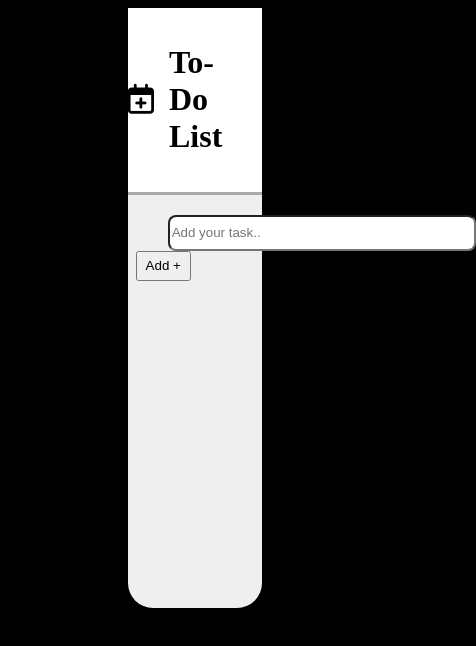
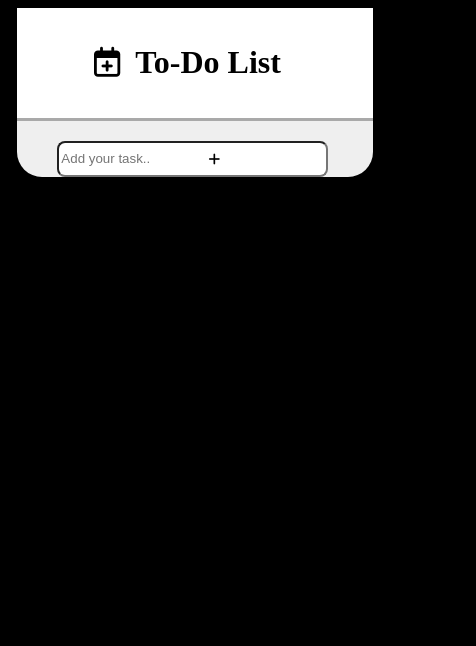
Before and after one commit to DCTorres1987/To-Do-App, a React (Create React App) app: page / in a window 390 px wide. Shown: the top 646 px of the page, 476 px wide, since content can reach past the window. Built offline with nearby package versions, Linux system fonts and the light colour scheme.

Commit message:
work on making responsive

```diff
--- a/src/component/ToDoTask.tsx
+++ b/src/component/ToDoTask.tsx
@@ -4,6 +4,7 @@ import { DragDropContext, Droppable, Draggable } from 'react-beautiful-dnd';
 import React, { useContext } from "react";
 import { TaskContext } from "./ToDoContext";
 import AddButton from "./button/AddButton";
+import SaveButton from "./button/SaveButton";
 
 
 const ToDoTask = () => {
@@ -61,7 +62,7 @@ const ToDoTask = () => {
                     onChange={(e) => setEditText(e.target.value)}
                     onKeyDown={handleKeyDownEdit}
                 />
-                <Button onClick={saveEditedTask}>Save</Button>
+                <SaveButton saveEditedTask={saveEditedTask} />
                 <Button onClick={() => setEditIndex(null)}>Cancel</Button>
             </div>)
             }
--- a/src/component/button/AddButton.tsx
+++ b/src/component/button/AddButton.tsx
@@ -1,5 +1,5 @@
 import React from 'react';
-import { Button } from "../styled-components";
+import { AddButtonStyle } from '../styled-components';
 
 interface Props {
     addTask: () => void;
@@ -8,11 +8,11 @@ interface Props {
 const AddButton: React.FC<Props> = ({ addTask }) => {
 
     return (
-        <Button
+        <AddButtonStyle
             type='button'
             onClick={addTask}>
-                Add +
-        </Button>
+                <i className="fa-solid fa-plus"></i>
+        </AddButtonStyle>
 
     )
 }
--- a/src/component/styled-components.tsx
+++ b/src/component/styled-components.tsx
@@ -7,7 +7,17 @@ export const Main = styled.div`
         height: 600px;
         justify-content: center;
         margin: auto;
-        max-width: 36%
+        max-width: 36%;
+
+        @media (max-width: 768px) {
+            max-width: 80%;
+            height: auto;
+        }
+
+        @media (max-width: 480px) {
+            max-width: 95%;
+            height: auto;
+        }
 `;
 
 export const Header = styled.div`
@@ -32,14 +42,38 @@ export const Input = styled.input`
     border-radius: 8px;
     height: 30px;
     margin-left: 40px;
-    width: 300px;
+    min-width: 74%;
+    position: relative;
+/*
+    @media (max-width: 768px) {
+        max-width: 74%;
+        margin-left: 40px;
+    }
+
+    @media (max-width: 480px) {
+        min-width: 74%;
+    } */
 `;
 
 export const Button = styled.button`
     height: 30px;
     width: 55px;
     margin-left: 8px;
+
+    @media (max-width: 768px) {
+        width: 50px;
+    }
 `;
+
+export const AddButtonStyle = styled.button`
+    background-color: transparent;
+    border: unset;
+    height: 30px;
+    margin-top: 4px;
+    position: absolute;
+    right: 38%;
+    width: 55px;
+`
 
 export const IconButton = styled.button`
     background-color: transparent;
```
Also changed, not shown: src/component/button/SaveButton.tsx (renamed from src/component/button/SaveButton.jsx, +6 -1 lines).
